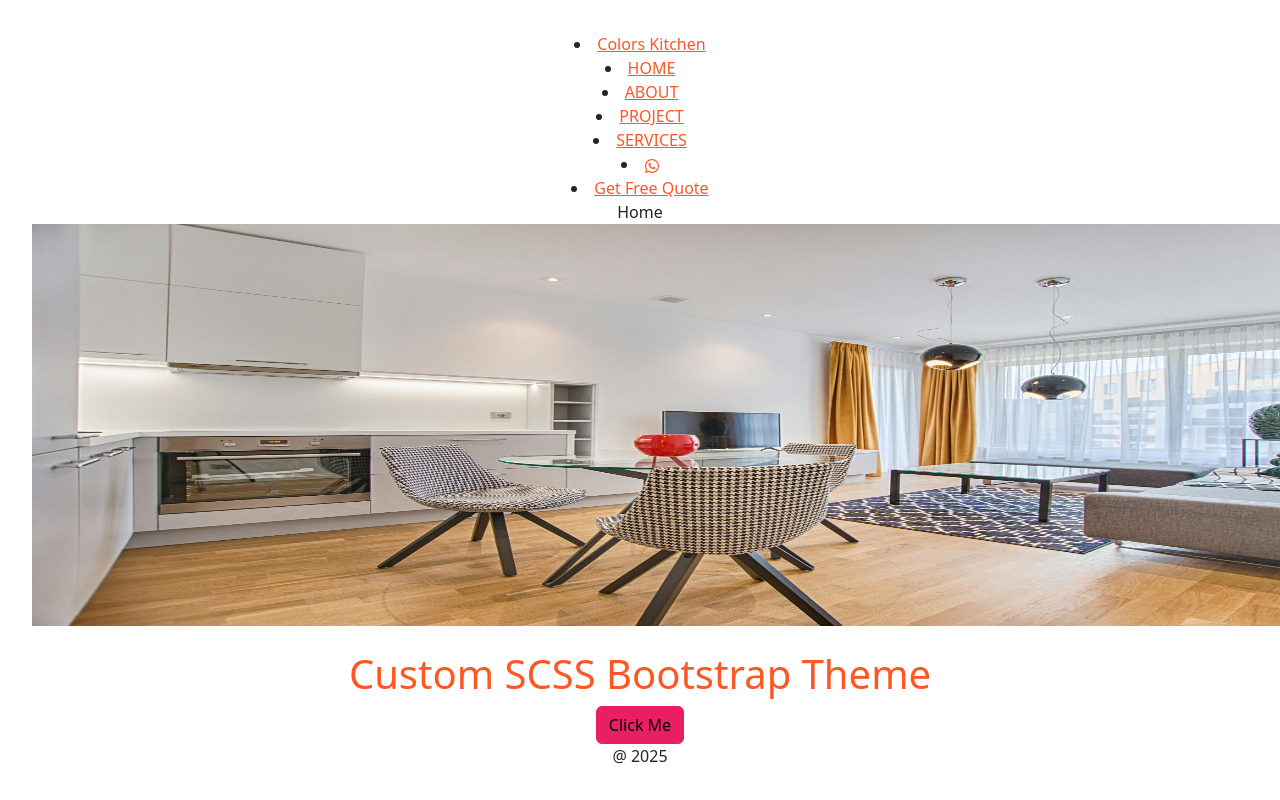
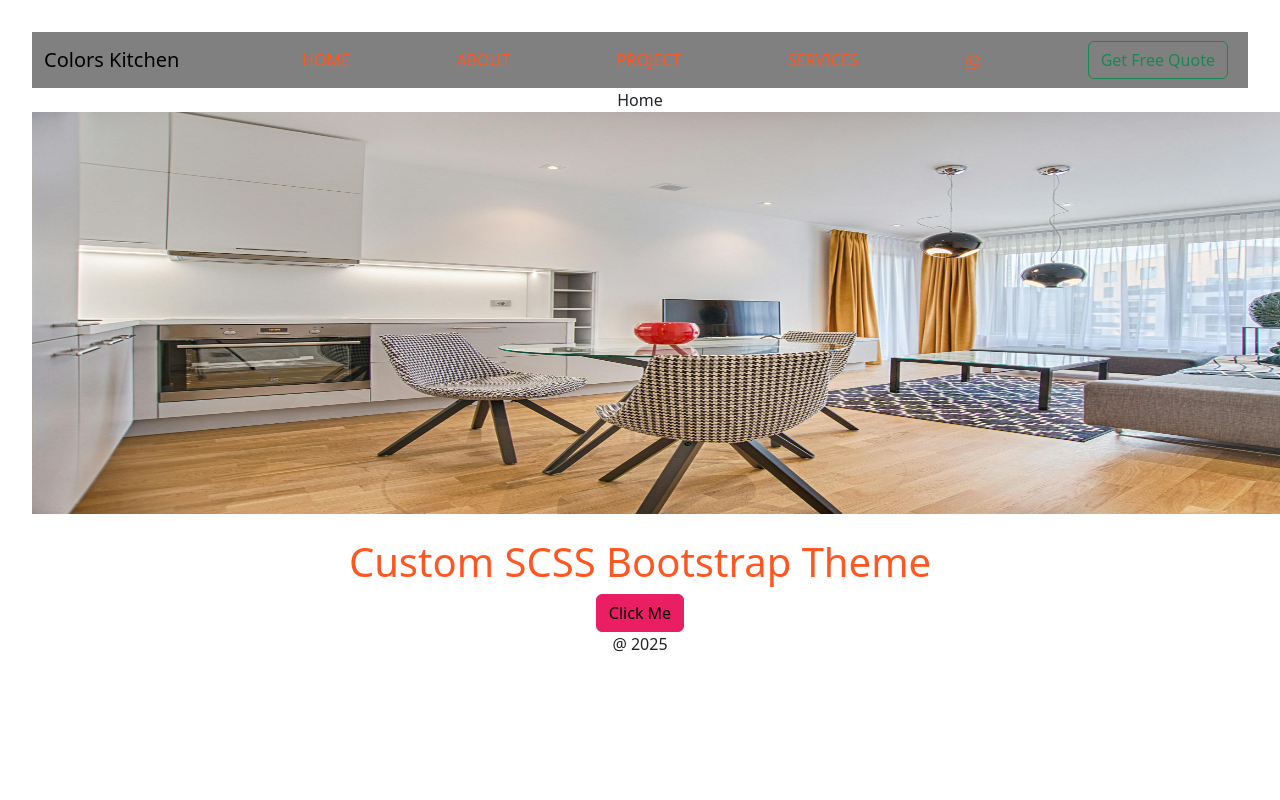
Before and after one commit to HelpingHandscodebase/colourKitchenUI, a React (Vite) app: page / in a window 1280 px wide. Shown: the top 800 px of the page. Built offline with nearby package versions, Linux system fonts and the light colour scheme.

Commit message:
added some bootstrap

```diff
--- a/src/components/header.tsx
+++ b/src/components/header.tsx
@@ -2,7 +2,7 @@ import Navigation from './navigation.tsx'
 
 const Header = () => {
   return (
-    <header>
+    <header className="bg-tirtiary">
       <Navigation />
     </header>
   )
--- a/src/components/navigation.tsx
+++ b/src/components/navigation.tsx
@@ -3,16 +3,21 @@ import { FaWhatsapp } from "react-icons/fa";
 
 const Navigation = () => {
   return (
-    <nav>
-        <li><Link to="/colorsKitchen">Colors Kitchen</Link></li>
-        <li><Link to="/home">HOME</Link></li>
-        <li><Link to="/about">ABOUT</Link></li>
-        <li><Link to="/project">PROJECT</Link></li>
-        <li><Link to="/services">SERVICES</Link></li>
-        <li><a href="https://wa.me/987654123" target="_blank" rel="noopener noreferrer">
+    <nav className="navbar navbar-expand bg-secondary">
+      <div className="container-fluid">
+        <Link className="navbar-brand" to="/colorsKitchen">Colors Kitchen</Link>
+        <Link to="/home">HOME</Link>
+        <Link to="/about">ABOUT</Link>
+        <Link to="/project">PROJECT</Link>
+        <Link to="/services">SERVICES</Link>
+        <a href="https://wa.me/987654123" target="_blank" rel="noopener noreferrer">
             <FaWhatsapp />
-        </a></li>
-        <li><Link to="/getFreeQuote">Get Free Quote</Link></li>
+        </a>
+        <form className="justify-content-last">
+          {/* <Link to="/getFreeQuote">Get Free Quote</Link> */}
+          <button className="btn btn-outline-success me-2" type="button">Get Free Quote</button>
+        </form>
+      </div>
     </nav>
   )
 }
--- a/src/styles/custom.scss
+++ b/src/styles/custom.scss
@@ -1,5 +1,7 @@
 /* 1. Override Bootstrap variables here (optional) */
 $primary: #ff5722;
+$secondary: gray;
+$tirtiary: orange;
 $danger: #e91e63;
 
 /* 2. Import Bootstrap SCSS */
```
